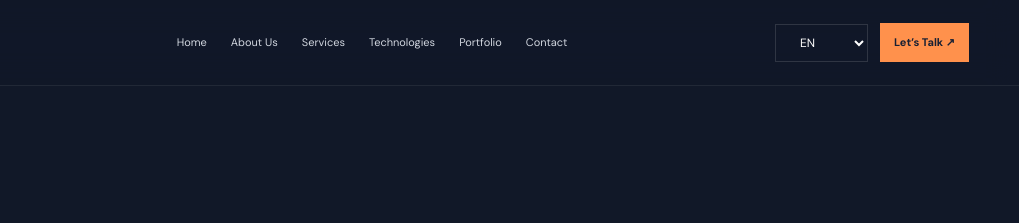
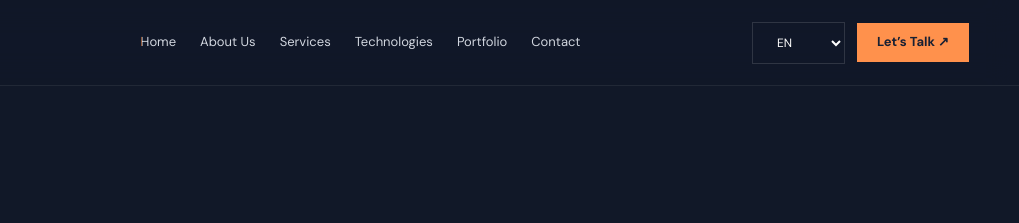
Before and after one commit to karam18spec/Design-space-unique, a plain HTML site: page design-space/index.html in a window 1280 px wide. Shown: the top 223 px of the page, 261-1280 px from the left. Drawn offline with nearby package versions, Linux system fonts and the light colour scheme.

Commit message:
Text size

```diff
--- a/design-space/css/responsive.css
+++ b/design-space/css/responsive.css
@@ -169,7 +169,7 @@
     }
 
     .ticker {
-        font-size: 7px;
+        font-size: 8px;
         letter-spacing: .08em
     }
 
--- a/design-space/css/style.css
+++ b/design-space/css/style.css
@@ -87,15 +87,39 @@ textarea {
     gap: 24px
 }
 
-.desktop a {
-    font-size: 11px;
+/* .desktop a {
+    font-size: 13px;
     color: #d1d6df;
     transition: .2s
 }
 
 .desktop a:hover {
     color: var(--o)
-}
+} */
+
+
+.desktop a {
+    font-size: 13px;
+    color: #d1d6df;
+    text-decoration: none;
+    background: linear-gradient(
+        to right,
+        #ff914c 50%,
+        #d1d6df 50%
+    );
+    background-size: 200% 100%;
+    background-position: 100% 0;
+    background-clip: text;
+    -webkit-background-clip: text;
+    -webkit-text-fill-color: transparent;
+    transition: background-position 0.45s cubic-bezier(0.4, 0, 0.2, 1);
+}
+
+.desktop a:hover {
+    background-position: 0 0;
+}
+
+
 
 .nav-right {
     display: flex;
@@ -107,13 +131,16 @@ textarea {
     background: transparent;
     color: white;
     border: 1px solid var(--line);
-    padding: 9px 20px;
+    padding: 11px 20px;
     font-size: 12px
 }
 
 #language option {
-    background: var(--n)
-}
+    background: var(--n);
+    transition: 0.5s;
+
+}
+
 
 .btn {
     display: inline-flex;
@@ -135,8 +162,8 @@ textarea {
 }
 
 .btn.small {
-    padding: 10px 14px;
-    font-size: 11px
+    padding: 8px 20px;
+    font-size: 13px
 }
 
 .hamb {
```
Also changed, not shown: design-space/index.html (indentation only).
